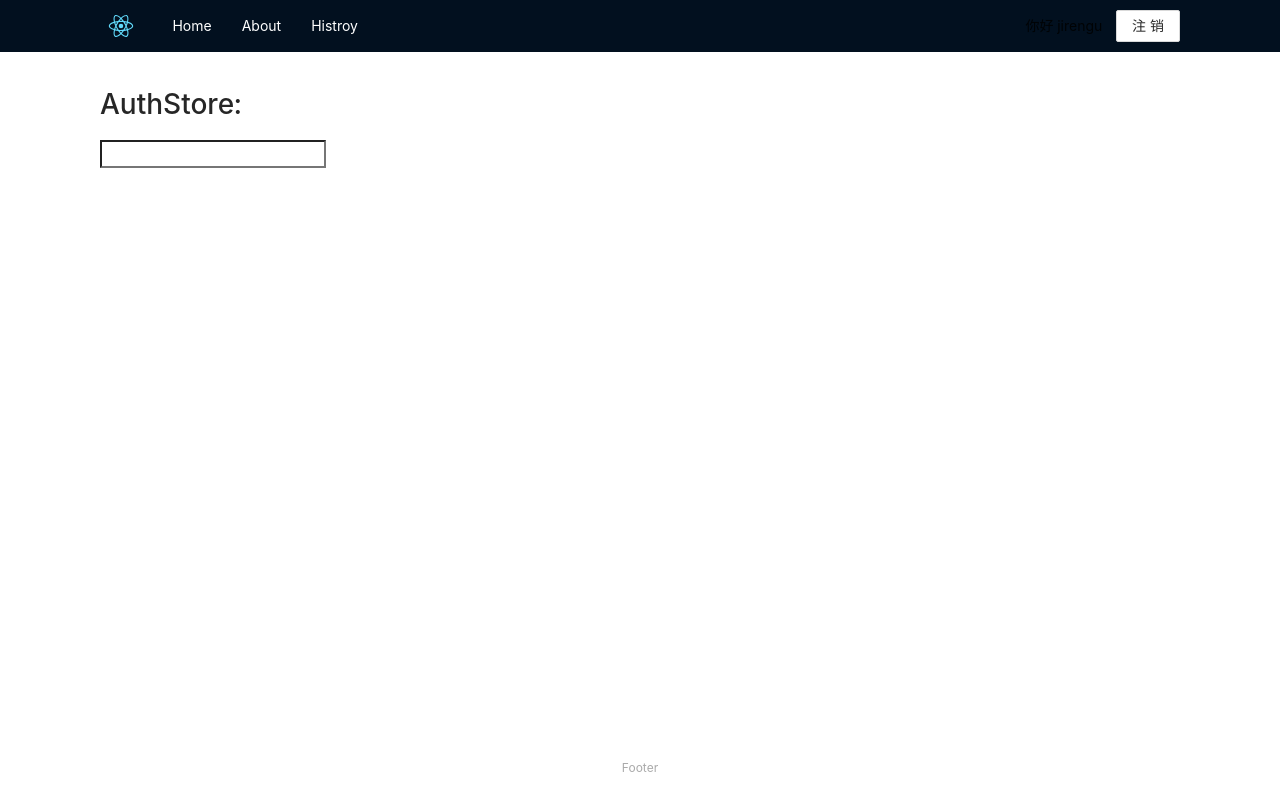
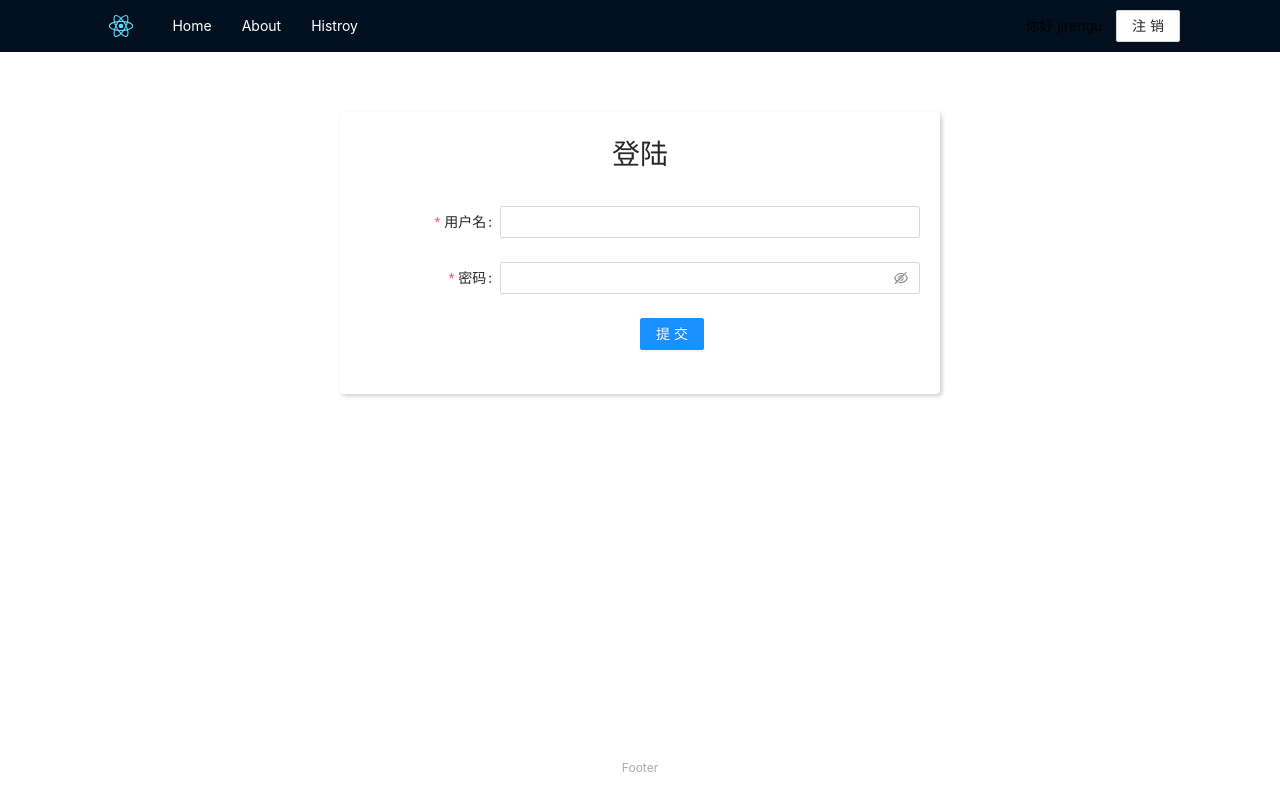
Before and after one commit to Gy-coder/react-epic, a React (Create React App) app: page /login in a window 1280 px wide. Built offline with nearby package versions, Linux system fonts and the light colour scheme.

Commit message:
login完成

```diff
--- a/src/pages/Login.tsx
+++ b/src/pages/Login.tsx
@@ -1,20 +1,77 @@
-import { observer } from "mobx-react";
-import React, { useState } from "react";
-import { useStores } from "../stores";
+import React from "react";
+import styled from "styled-components";
+import { Form, Input, Button } from "antd";
 
-const Login = observer(() => {
-  const { AuthStore } = useStores();
-  const [x, setX] = useState("");
-  const handleChage = async (e: React.ChangeEvent<HTMLInputElement>) => {
-    await setX((prev) => (prev = e.target.value));
-    AuthStore.setUsername(e.target.value);
+const Wrapper = styled.div`
+  max-width: 600px;
+  margin: 30px auto;
+  box-shadow: 2px 2px 4px 0 rgba(0, 0, 0, 0.2);
+  border-radius: 4px;
+  padding: 20px;
+`;
+
+const Title = styled.h1`
+  text-align: center;
+  margin-bottom: 30px;
+`;
+
+const Register: React.FC = () => {
+  const onFinish = (values: any) => {
+    console.log("Success:", values);
+  };
+
+  const onFinishFailed = (errorInfo: any) => {
+    console.log("Failed:", errorInfo);
+  };
+
+  const validateUsername = (rule: any, value: string) => {
+    if (/\W/.test(value)) return Promise.reject("只能是数字、字母或下划线");
+    if (value.length < 4 || value.length > 10)
+      return Promise.reject("长度为4～10个字符");
+    return Promise.resolve();
   };
   return (
-    <>
-      <h1>AuthStore: {AuthStore.values.username}</h1>
-      <input type="text" value={x} onChange={handleChage} />
-    </>
+    <Wrapper>
+      <Title>登陆</Title>
+      <Form
+        name="basic"
+        labelCol={{ span: 6 }}
+        wrapperCol={{ span: 18 }}
+        initialValues={{ remember: true }}
+        onFinish={onFinish}
+        onFinishFailed={onFinishFailed}
+      >
+        <Form.Item
+          label="用户名"
+          name="username"
+          rules={[
+            { required: true, message: "输入用户名" },
+            { validator: validateUsername },
+          ]}
+        >
+          <Input />
+        </Form.Item>
+
+        <Form.Item
+          label="密码"
+          name="password"
+          rules={[
+            { required: true, message: "输入密码" },
+            { min: 4, message: "最少4个字符" },
+            { max: 16, message: "最多不超过16个字符" },
+          ]}
+        >
+          <Input.Password />
+        </Form.Item>
+
+        <Form.Item wrapperCol={{ offset: 12, span: 12 }}>
+          <Button type="primary" htmlType="submit">
+            提交
+          </Button>
+        </Form.Item>
+      </Form>
+    </Wrapper>
   );
-});
+};
 
-export default Login;
+export default Register;
```
